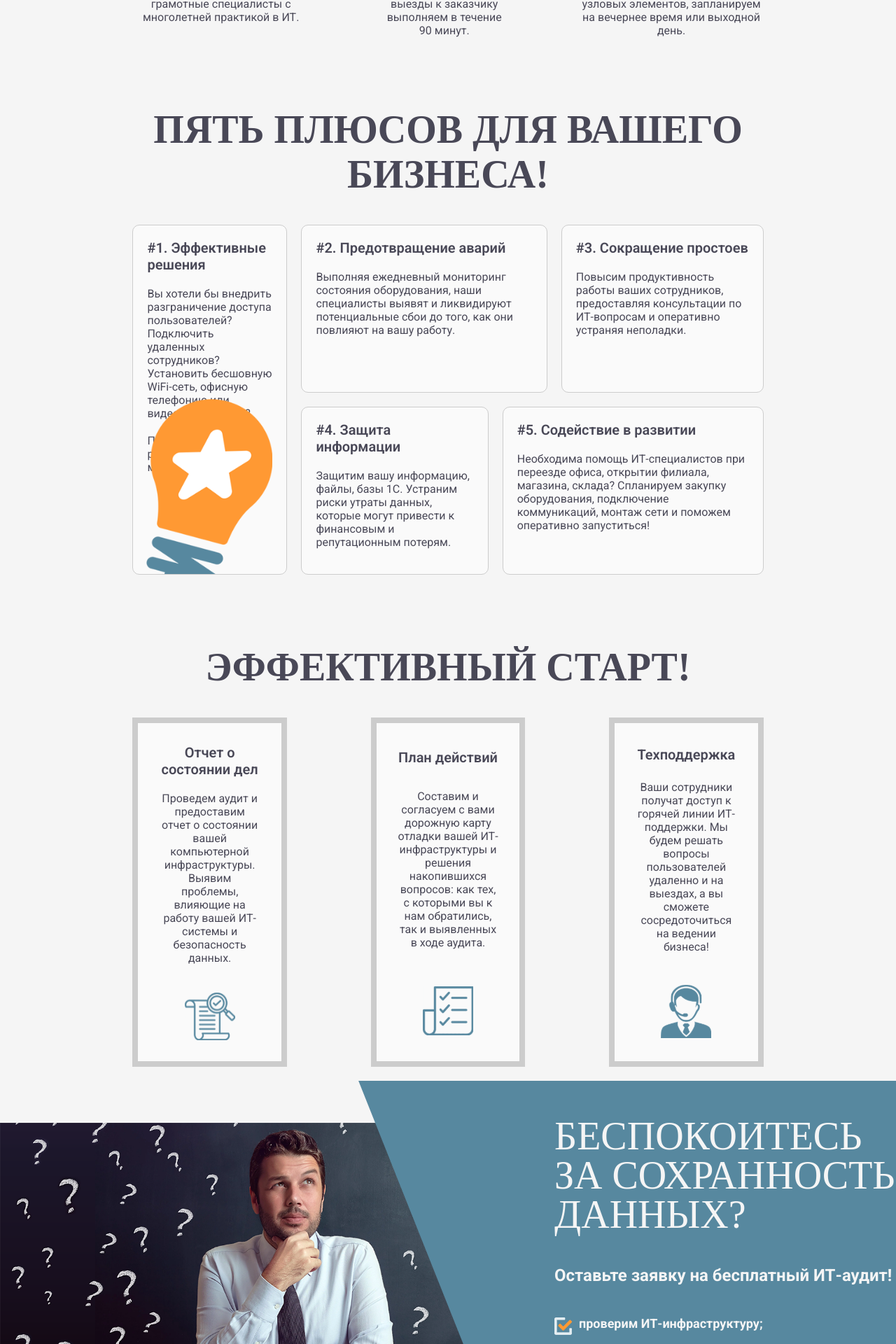
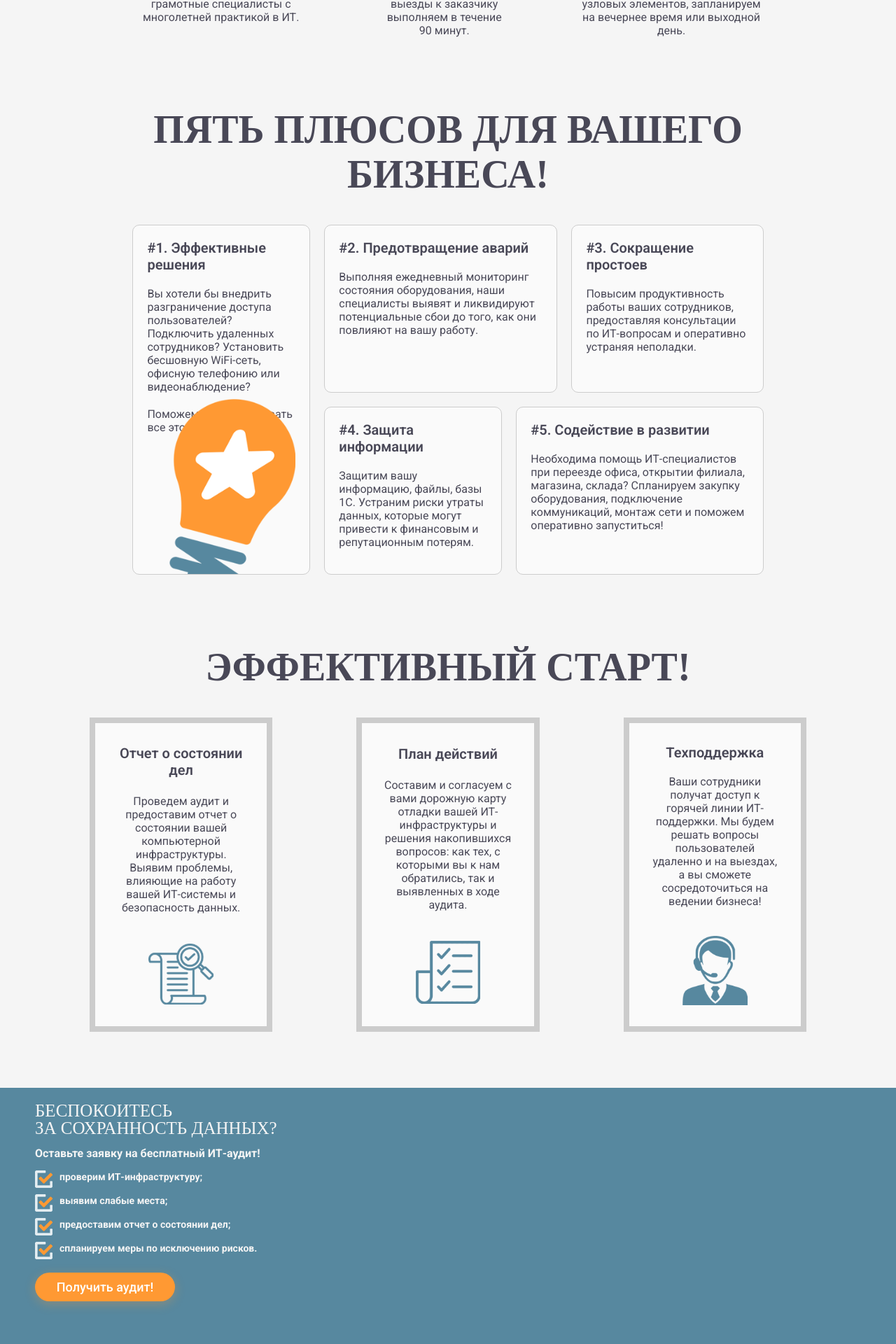
Before and after one commit to WWork777/astranit, a Next.js app: page / in a window 1280 px wide. Shown: the part 1764-3684 px from the top of the page at 70% size. Built offline with nearby package versions, Linux system fonts and the light colour scheme.

Commit message:
кривой адаптив

```diff
--- a/src/components/main-page/Calculator/styles.module.scss
+++ b/src/components/main-page/Calculator/styles.module.scss
@@ -1,5 +1,8 @@
 .calc {
 	padding-top: 100px;
+	@media (max-width: 1400px) {
+		display: none;
+	}
 
 	.clipped {
 		position: relative;
--- a/src/components/main-page/Pluses/Pluses.jsx
+++ b/src/components/main-page/Pluses/Pluses.jsx
@@ -1,9 +1,10 @@
-import styles from "./styles.module.scss";
-import Image from "next/image";
+import Image from 'next/image'
+import styles from './styles.module.scss'
 
 export default function Pluses() {
 	return (
-    <section className="container">
+		<section className={styles.pluses}>
+			<div className='container'>
 				<h2 className={styles.pluses_title}>ПЯТЬ ПЛЮСОВ ДЛЯ ВАШЕГО БИЗНЕСА!</h2>
 				<div className={styles.pluses_conatiner}>
 					<div className={styles.pluses_conatiner_left}>
@@ -14,9 +15,10 @@ export default function Pluses() {
 							офисную телефонию или видеонаблюдение?
 						</p>
 						<p>Поможем вам реализовать все это и многое другое!</p>
+
 						<Image
-            src="/images/pluses/image.png"
-            alt="pluses"
+							src='/images/pluses/image.png'
+							alt='pluses'
 							width={100}
 							height={200}
 						/>
@@ -27,8 +29,8 @@ export default function Pluses() {
 								<span>#2. Предотвращение аварий</span>
 								<p>
 									Выполняя ежедневный мониторинг состояния оборудования, наши
-                специалисты выявят и ликвидируют потенциальные сбои до того, как
-                они повлияют на вашу работу.
+									специалисты выявят и ликвидируют потенциальные сбои до того,
+									как они повлияют на вашу работу.
 								</p>
 							</div>
 							<div className={styles.pluses_conatiner_right_top__right}>
@@ -60,6 +62,7 @@ export default function Pluses() {
 						</div>
 					</div>
 				</div>
+			</div>
 		</section>
-  );
+	)
 }
--- a/src/components/main-page/Pluses/styles.module.scss
+++ b/src/components/main-page/Pluses/styles.module.scss
@@ -1,3 +1,14 @@
+.pluses {
+	@media (max-width: 1280) {
+		padding-bottom: 100px;
+	}
+	@media (max-width: 1024) {
+		padding-bottom: 150px;
+	}
+	@media (max-width: 768) {
+		padding-bottom: 200px;
+	}
+}
 .pluses_title {
 	text-align: center;
 	color: #494857;
@@ -12,19 +23,36 @@
 	padding-right: 6%;
 	gap: 20px;
 	height: 500px;
+	@media (max-width: 1280) {
+		flex-direction: column;
+		gap: 10px;
+		min-height: 500px;
+	}
 }
 
 .pluses_conatiner_left {
-  width: 25%;
+	width: 30%;
 	position: relative;
 	height: 100%;
 
+	@media (max-width: 1600) {
+		width: 30%;
+	}
+	@media (max-width: 1280) {
+		width: 100%;
+	}
 	img {
 		position: absolute;
 		bottom: 0;
 		right: 20px;
 		height: 250px;
 		width: auto;
+		@media (max-width: 1800) {
+			height: 180px;
+		}
+		@media (max-width: 1280) {
+			height: 100px;
+		}
 	}
 }
 
@@ -34,13 +62,23 @@
 	width: 75%;
 	gap: 20px;
 	height: 100%;
+	@media (max-width: 1280) {
+		width: 100%;
+		gap: 10px;
+	}
 }
 
 .pluses_conatiner_right_top,
 .pluses_conatiner_right_bottom {
 	display: flex;
 	gap: 20px;
-  height: 50%;
+	height: 100%;
+	@media (max-width: 1280) {
+		gap: 10px;
+	}
+	@media (max-width: 1024) {
+		flex-direction: column;
+	}
 }
 
 .pluses_conatiner_right_top__left,
@@ -61,4 +99,7 @@
 		font-size: 20px;
 		font-weight: 600;
 	}
+	@media (max-width: 1280) {
+		width: 100%;
 	}
+}
--- a/src/components/main-page/Protection-ring/style.module.scss
+++ b/src/components/main-page/Protection-ring/style.module.scss
@@ -2,6 +2,9 @@
 	display: grid;
 	grid-template-columns: repeat(2, 1fr);
 	gap: 20px;
+	@media (max-width: 1280px) {
+		grid-template-columns: repeat(1, 1fr);
+	}
 
 	&_cols_1 {
 		h1 {
@@ -21,6 +24,9 @@
 		display: flex;
 		justify-content: start;
 		align-items: center;
+		@media (max-width: 1280px) {
+			display: none;
+		}
 	}
 }
 
--- a/src/components/main-page/Saved-data/styles.module.scss
+++ b/src/components/main-page/Saved-data/styles.module.scss
@@ -10,6 +10,9 @@
 			height: 100%;
 			clip-path: polygon(0 0, 75% 0, 100% 100%, 0 100%);
 			position: relative;
+			@media (max-width: 1600px) {
+				height: 450px;
+			}
 			img {
 				object-fit: cover;
 				width: 100%;
@@ -33,14 +36,37 @@
 			height: 100%;
 			clip-path: polygon(0 0, 100% 0, 100% 100%, 22% 100%);
 
+			@media (max-width: 1600px) {
+				top: 0;
+				left: 0;
+				width: 100%;
+				min-height: 100%;
+				clip-path: polygon(0 0, 100% 0, 100% 100%, 0 100%);
+			}
+
 			&_inner {
 				padding: 51px 0 60px 280px;
+				@media (max-width: 1800px) {
+					padding-left: 250px;
+				}
+				@media (max-width: 1280px) {
+					padding-left: 50px;
+					padding-top: 20px;
+				}
 				h1 {
 					color: rgba(245, 245, 245, 1);
 					font-size: 56px;
 					font-weight: 400;
 					line-height: 56px;
 					letter-spacing: 0%;
+					@media (max-width: 1800px) {
+						font-size: 33px;
+						line-height: 33px;
+					}
+					@media (max-width: 1280px) {
+						font-size: 25px;
+						line-height: 25px;
+					}
 				}
 				p {
 					color: rgba(245, 245, 245, 1);
@@ -50,6 +76,14 @@
 					font-weight: 700;
 					line-height: 28.8px;
 					letter-spacing: 0px;
+					@media (max-width: 1800px) {
+						font-size: 18px;
+						padding: 18px 0;
+					}
+					@media (max-width: 1280px) {
+						font-size: 16px;
+						padding: 10px 0;
+					}
 				}
 				ul > li {
 					position: relative;
@@ -69,6 +103,13 @@
 						height: 25px;
 						top: 0;
 						left: 0;
+					}
+					@media (max-width: 1800px) {
+						font-size: 16px;
+					}
+					@media (max-width: 1280px) {
+						font-size: 14px;
+						padding: 0 0 16px 35px;
 					}
 				}
 				button {
@@ -96,6 +137,16 @@
 						transform: translateY(0);
 					}
 
+					@media (max-width: 1800px) {
+						margin-top: 40px;
+					}
+					@media (max-width: 1440px) {
+						margin-top: 10px;
+					}
+					@media (max-width: 1280px) {
+						padding: 10px 20px;
+						max-width: 200px;
+					}
 					@media (max-width: 768px) {
 						padding: 16px 40px;
 						font-size: 16px;
--- a/src/components/main-page/Services/styles.module.scss
+++ b/src/components/main-page/Services/styles.module.scss
@@ -16,6 +16,12 @@
 		justify-items: center;
 		gap: 20px;
 		list-style: none;
+		@media (max-width: 1280px) {
+			grid-template-columns: repeat(2, 1fr);
+		}
+		@media (max-width: 768px) {
+			grid-template-columns: repeat(1, 1fr);
+		}
 	}
 	.cart {
 		cursor: pointer;
--- a/src/components/main-page/Start/Start.jsx
+++ b/src/components/main-page/Start/Start.jsx
@@ -1,21 +1,22 @@
-import styles from "./styles.module.scss";
-import Image from "next/image";
+import Image from 'next/image'
+import styles from './styles.module.scss'
 
 export default function Start() {
 	return (
-    <section className="container">
+		<section className={styles.start}>
+			<div className='container'>
 				<h2 className={styles.start_title}>ЭФФЕКТИВНЫЙ СТАРТ!</h2>
 				<div className={styles.start_container}>
 					<div className={styles.start_item}>
 						<span>Отчет о состоянии дел</span>
 						<p>
 							Проведем аудит и предоставим отчет о состоянии вашей компьютерной
-            инфраструктуры. Выявим проблемы, влияющие на работу вашей ИТ-системы
-            и безопасность данных.
+							инфраструктуры. Выявим проблемы, влияющие на работу вашей
+							ИТ-системы и безопасность данных.
 						</p>
 						<Image
-            src="/svg/start/first.svg"
-            alt="report"
+							src='/svg/start/first.svg'
+							alt='report'
 							width={75}
 							height={125}
 						/>
@@ -28,8 +29,8 @@ export default function Start() {
 							которыми вы к нам обратились, так и выявленных в ходе аудита.
 						</p>
 						<Image
-            src="/svg/start/second.svg"
-            alt="report"
+							src='/svg/start/second.svg'
+							alt='report'
 							width={75}
 							height={125}
 						/>
@@ -42,13 +43,14 @@ export default function Start() {
 							сможете сосредоточиться на ведении бизнеса!
 						</p>
 						<Image
-            src="/svg/start/three.svg"
-            alt="report"
+							src='/svg/start/three.svg'
+							alt='report'
 							width={75}
 							height={125}
 						/>
 					</div>
 				</div>
+			</div>
 		</section>
-  );
+	)
 }
--- a/src/components/main-page/Start/styles.module.scss
+++ b/src/components/main-page/Start/styles.module.scss
@@ -1,9 +1,16 @@
+.start {
+}
 .start_container {
 	display: flex;
-  flex-direction: row;
-  padding-left: 6%;
-  padding-right: 6%;
+	// padding-left: 6%;
+	// padding-right: 6%;
 	gap: 120px;
+	@media (max-width: 1600) {
+		gap: 20px;
+	}
+	@media (max-width: 1024) {
+		flex-direction: column;
+	}
 }
 
 .start_title {
--- a/src/components/main-page/Support/styles.module.scss
+++ b/src/components/main-page/Support/styles.module.scss
@@ -15,6 +15,9 @@
 		grid-auto-rows: 1fr;
 		gap: 20px;
 		list-style: none;
+		@media (max-width: 992px) {
+			grid-template-columns: repeat(1, 1fr);
+		}
 
 		li {
 			display: grid;
@@ -24,10 +27,14 @@
 				grid-column: 1 / -1; // Занимает всю ширину
 				display: flex;
 				justify-content: center;
+				@media (max-width: 992px) {
+					grid-column: 1;
+				}
 				.cart {
-					width: calc(
-						50% - 10px
-					); // Ширина как у остальных карточек (50% минус половина gap)
+					width: calc(50% - 10px);
+					@media (max-width: 992px) {
+						width: 100%;
+					} // Ширина как у остальных карточек (50% минус половина gap)
 				}
 			}
 		}
--- a/src/components/main-page/Under-hero/styles.module.scss
+++ b/src/components/main-page/Under-hero/styles.module.scss
@@ -1,6 +1,14 @@
 .underhero_container {
 	display: flex;
 	padding-top: 50px;
+
+	@media (max-width: 1024) {
+		flex-direction: column;
+	}
+
+	// @media (max-width: 1450px) {
+
+	// }
 }
 
 .underhero_item {
@@ -24,4 +32,7 @@
 		font-size: 16px;
 		max-width: 70%;
 	}
+	@media (max-width: 1024) {
+		padding-bottom: 20px;
 	}
+}
```
Also changed, not shown: src/components/main-page/Footer/styles.module.scss (+31 -0 lines), src/components/main-page/Real-benefit/styles.module.scss (+13 -0 lines). Lines whose indentation alone changed are shown as unchanged.
